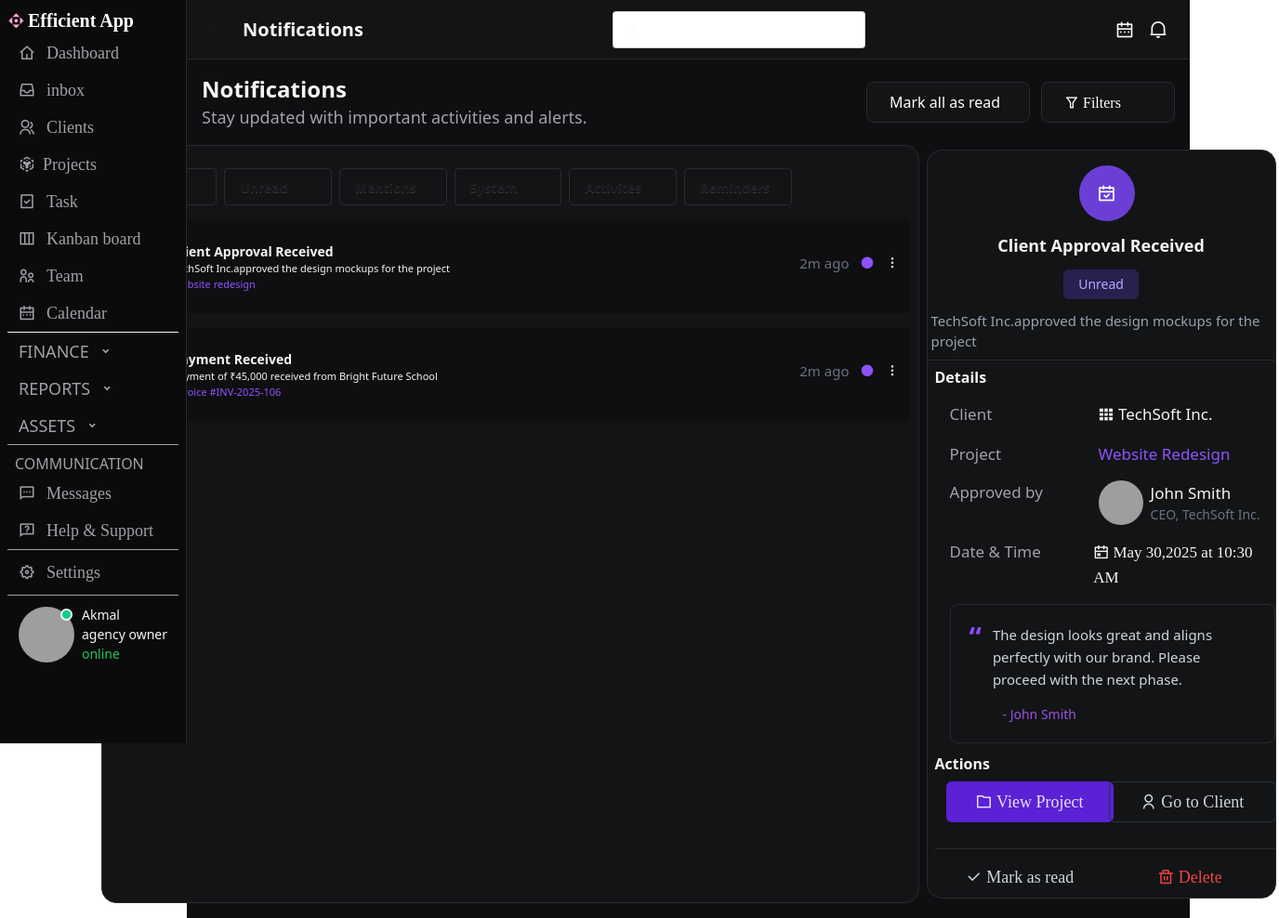
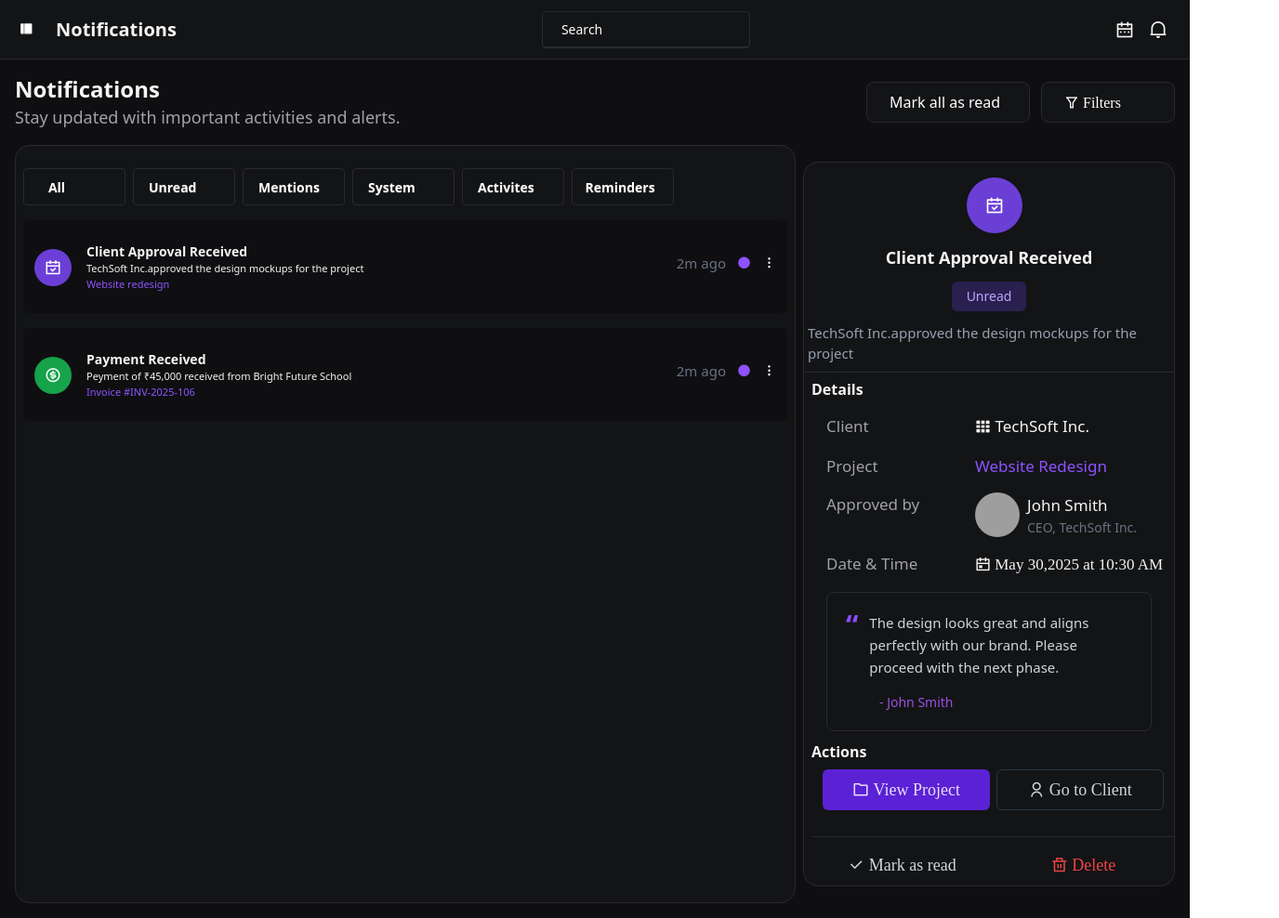
Before and after one commit to Akmalfaiz22/CRM, a website: page notification.html in a window 1280 px wide. Shown: the whole page at 93% size, 1376 px wide, since content can reach past the window. Drawn offline with nearby package versions, Linux system fonts and the light colour scheme; grey boxes are pictures that could not be loaded.

Commit message:
style: enhance sidebar and navbar UI for improved accessibility and responsiveness

```diff
--- a/notification.html
+++ b/notification.html
@@ -17,35 +17,35 @@
     <!-- Navbar -->
     <nav class="navbar w-full bg-[#131416] border-b border-[#2A2A2E] text-[#F5F5F5] flex items-center justify-between">
      <div class="flex items-center justify-start">
-      <label for="my-drawer-4" aria-label="open sidebar" class="btn btn-square btn-ghost">
-        <!-- Sidebar toggle icon -->
-        <svg xmlns="http://www.w3.org/2000/svg"  viewBox="0 0 24 24" stroke-linejoin="round" stroke-linecap="round" stroke-width="2" fill="none" stroke="currentColor" class="my-1.5 inline-block size-4"><path d="M4 4m0 2a2 2 0 0 1 2 -2h12a2 2 0 0 1 2 2v12a2 2 0 0 1 -2 2h-12a2 2 0 0 1 -2 -2z"></path><path d="M9 4v16"></path><path d="M14 10l2 2l-2 2"></path></svg>
-      </label>
+       <!-- Sidebar toggle icon -->
+         <label for="my-drawer-4" aria-label="open sidebar" class="btn btn-square btn-ghost text-white">
+           <i class="ri-layout-left-fill text-white" id="showSidebar"></i>
+         </label>
       <div class="md:pl-2 pl-1">
         <h1 class="md:text-xl text-lg pl-1 font-bold">Notifications</h1>
       </div>
       </div>
       <div class="">
-        <label class="input">
-           <svg class="h-[1em] opacity-50" xmlns="http://www.w3.org/2000/svg" viewBox="0 0 24 24">
+        <label class="input bg-[#131416] border-[#2A2A2E] border md:w-56 w-28  h-8 md:h-10">
+           <svg class="h-[1em] opacity-100 text-white" xmlns="http://www.w3.org/2000/svg" viewBox="0 0 24 24">
            <g
                 stroke-linejoin="round"
                 stroke-linecap="round"
                 stroke-width="2.5"
                 fill="none"
-                stroke="currentColor"
+                stroke="white"
               >
                 <circle cx="11" cy="11" r="8"></circle>
                 <path d="m21 21-4.3-4.3"></path>
               </g>
             </svg>
-            <input type="search" class="md:w-56 w-28" required placeholder="Search" />
+            <input type="search" class="md:w-56 w-28 text-white " required placeholder="Search" />
           </label>
       </div>
       <div class="flex items-center justify-center">
         <h2 class="pr-4">
             <div class="tooltip tooltip-bottom" data-tip="Calendar">
-             <i class="ri-calendar-2-line md:text-xl text-lg cursor-pointer"></i>
+             <i class="ri-calendar-2-line md:text-xl text-lg cursor-pointer" id="calendarNav"></i>
             </div>
          </h2>
         <h2 class="pr-4">
@@ -80,17 +80,17 @@
            </div>
          </div>
 
-        <div class="xl:flex items-center xl:justify-center xl:gap-2">
+        <div class="xl:grid items-center xl:grid-cols-[minmax(0,1.4fr)_minmax(0,400px)] md:gap-2">
          <!--user message -->
-          <div class="xl:w-[880px] w-full bg-[#131416] border-[#2A2A2E] border xl:min-h-[102vh] md:h-auto min-h-[50vh] h-auto pl-4 md:pl-0 mt-4 rounded-2xl md:px-4 xl:px-0">
+          <div class="w-full bg-[#131416] border-[#2A2A2E] border xl:min-h-[102vh] md:h-auto min-h-[50vh] h-auto pl-4 md:pl-0 mt-4 rounded-2xl md:px-4 xl:px-0">
              <div class="mt-2 overflow-x-auto scrollbar-hide xl:flex">
                 <div class="md:grid md:grid-cols-7 md:gap-2 md:mx-2 md:ml-2 md:mr-3 flex items-center  gap-3 mt-4 w-max">
-                 <button class="btn btn-outline btn-md border-[#2A2A2E] hover:bg-[#3B82F666]">All <span class="rounded-full hover:bg-[#3B82F666] bg-[#2f2f31] w-8"></span></button>
-                 <button class="btn btn-outline btn-md border-[#2A2A2E] hover:bg-[#3B82F666]">Unread <span class="rounded-full hover:bg-[#3B82F666] bg-[#2f2f31] w-8"></span></button>
-                 <button class="btn btn-outline btn-md border-[#2A2A2E] hover:bg-[#3B82F666]">Mentions <span class="rounded-full hover:bg-[#3B82F666] bg-[#2f2f31] w-8"></span></button>
-                  <button class="btn btn-outline btn-md border-[#2A2A2E] hover:bg-[#3B82F666]">System <span class="rounded-full hover:bg-[#3B82F666] bg-[#2f2f31] w-8"></span></button>
-                  <button class="btn btn-outline btn-md border-[#2A2A2E] hover:bg-[#3B82F666]">Activites <span class="rounded-full hover:bg-[#3B82F666] bg-[#2f2f31] w-8"></span></button>
-                  <button class="btn btn-outline btn-md border-[#2A2A2E] hover:bg-[#3B82F666]">Reminders <span class="rounded-full hover:bg-[#3B82F666] bg-[#2f2f31] w-8"></span></button>
+                 <button class="btn btn-outline btn-md shadow-none border border-[#2A2A2E] bg-[#131416] text-white hover:bg-[#3B82F666]">All <span class="rounded-full hover:bg-[#3B82F666] bg-[#2f2f31] w-8"></span></button>
+                 <button class="btn btn-outline btn-md shadow-none border border-[#2A2A2E] bg-[#131416] text-white hover:bg-[#3B82F666]">Unread <span class="rounded-full hover:bg-[#3B82F666] bg-[#2f2f31] w-8"></span></button>
+                 <button class="btn btn-outline btn-md shadow-none border border-[#2A2A2E] bg-[#131416] text-white hover:bg-[#3B82F666]">Mentions <span class="rounded-full hover:bg-[#3B82F666] bg-[#2f2f31] w-8"></span></button>
+                  <button class="btn btn-outline btn-md shadow-none border border-[#2A2A2E] bg-[#131416] text-white hover:bg-[#3B82F666]">System <span class="rounded-full hover:bg-[#3B82F666] bg-[#2f2f31] w-8"></span></button>
+                  <button class="btn btn-outline btn-md shadow-none border border-[#2A2A2E] bg-[#131416] text-white hover:bg-[#3B82F666]">Activites <span class="rounded-full hover:bg-[#3B82F666] bg-[#2f2f31] w-8"></span></button>
+                  <button class="btn btn-outline btn-md shadow-none border border-[#2A2A2E] bg-[#131416] text-white hover:bg-[#3B82F666]">Reminders <span class="rounded-full hover:bg-[#3B82F666] bg-[#2f2f31] w-8"></span></button>
                </div>
 
               </div>
@@ -136,7 +136,7 @@
             </ul>
           </div>
            <!-- user detail -->
-            <div class="mt-4 bg-[#131416] border-[#2A2A2E] border rounded-2xl xl:min-h-[90vh] md:h-auto min-h-[50vh]  xl:w-[400px] md:w-full w-full mt-1">
+            <div class="mt-4 bg-[#131416] border-[#2A2A2E] border rounded-2xl xl:min-h-[90vh] md:h-auto min-h-[50vh] md:w-full w-full mt-1">
                <div class="w-full mt-4 flex items-center justify-center flex-col gap-3">
 
                   <div class=" w-15 h-15 xl:w-15 md:w-20 md:h-20 xl:h-15 xl:ml-3 xl:mt-0 ml-2  md:ml-4  rounded-full bg-[#6B3FD6] flex items-center justify-center">
@@ -189,7 +189,7 @@
                      </div>
                 </div>
 
-                <div class="bg-[#131416] border-[#2A2A2E] border rounded-lg p-5 w-[350px] xl:w-[350px] md:w-[740px] ml-6 mt-4">
+                <div class="bg-[#131416] border-[#2A2A2E] border rounded-lg p-5 w-[300px] xl:w-[350px] md:w-[740px] ml-6 mt-4">
                   <div class="flex gap-3">
                     <span class="text-[#8B4DFF] text-3xl leading-none font-bold">“</span>
                     <p class="text-[#D1D5DB] text-[15px] leading-6">
@@ -240,108 +240,109 @@
   </div>
 
   <!-- sidebar -->
-  <div class="drawer-side is-drawer-close:overflow-visible " id="sidebar">
+  <div class="drawer-side is-drawer-close:overflow-visible" id="sidebar">
     <label for="my-drawer-4" aria-label="close sidebar" class="drawer-overlay"></label>
-    <div class="flex min-h-full flex-col items-start bg-[#0B0B0B] border-r border-[#2A2A2E] text-[#F5F5F5] is-drawer-close:w-auto is-drawer-open:w-auto">
+    <div class="flex min-h-full flex-col items-start bg-[#0B0B0B] border-r border-[#2A2A2E] text-[#F5F5F5] is-drawer-close:hidden is-drawer-open:w-auto">
       <!-- Sidebar content here -->
       <ul class="menu w-full grow">
         <!-- List item -->
-          <h2 class="md:font-bold md:text-xl md:pt-0" ><i class="ri-drag-move-fill text-pink-300 pb-1 text-lg"><span class="md:font-bold md:text-xl text-white pl-1 text-lg">Efficient App</span></i></h2>
+          <h2 class="md:font-bold md:text-xl md:pt-0" ><i class="ri-drag-move-fill text-pink-300 pb-1 text-lg"><span class="md:font-bold md:text-xl text-white pl-1 text-lg font-inter">Efficient App</span></i></h2>
          </li>
 
          <li id="indexSide">
-           <i class="ri-home-4-line md:text-lg text-[#A1A1AA]"><span class=" md:text-lg pl-1 text-[#A1A1AA]">Dashboard</span></i>
+           <i class="ri-home-4-line md:text-lg text-[#A1A1AA]"><span class=" md:text-lg pl-1 text-[#A1A1AA] font-inter">Dashboard</span></i>
          </li>
         <li id="inboxSide">
-           <i class="ri-inbox-2-line md:text-lg text-[#A1A1AA]"><span class=" md:text-lg pl-1 text-[#A1A1AA]">inbox</span></i>
+           <i class="ri-inbox-2-line md:text-lg text-[#A1A1AA]"><span class=" md:text-lg pl-1 text-[#A1A1AA] font-inter">inbox</span></i>
          </li>
          <li id="clientSide">
-           <i class="ri-group-line md:text-lg text-[#A1A1AA]"><span class="md:text-lg pl-1 text-[#A1A1AA]">Clients</span></i>
+           <i class="ri-group-line md:text-lg text-[#A1A1AA]"><span class="md:text-lg pl-1 text-[#A1A1AA] font-inter">Clients</span></i>
          </li>
          <li id="projectSide">
-           <i class="ri-bnb-line md:text-lg text-[#A1A1AA]"><span class="md:text-lg text-[#A1A1AA]">Projects</span></i>
+           <i class="ri-bnb-line md:text-lg text-[#A1A1AA]"><span class="md:text-lg text-[#A1A1AA] font-inter">Projects</span></i>
          </li>
          <li id="taskSide">
-           <i class="ri-task-line md:text-lg text-[#A1A1AA]"><span class="md:text-lg pl-1 text-[#A1A1AA]">Task</span></i>
+           <i class="ri-task-line md:text-lg text-[#A1A1AA]"><span class="md:text-lg pl-1 text-[#A1A1AA] font-inter">Task</span></i>
          </li>
          <li id="kanbanSide">
-           <i class="ri-kanban-view-2 md:text-lg text-[#A1A1AA]"><span class="md:text-lg pl-1 text-[#A1A1AA]">Kanban board</span></i>
+           <i class="ri-kanban-view-2 md:text-lg text-[#A1A1AA]"><span class="md:text-lg pl-1 text-[#A1A1AA] font-inter">Kanban board</span></i>
          </li>
-         <li id="teamSide" >
-           <i class="ri-parent-line md:text-lg text-[#A1A1AA]"><span class="md:text-lg pl-1 text-[#A1A1AA]">Team</span></i>
+         <li id="teamSide">
+           <i class="ri-parent-line md:text-lg text-[#A1A1AA]"><span class="md:text-lg pl-1 text-[#A1A1AA] font-inter">Team</span></i>
          </li>
          <li id="calenderSide">
-           <i class="ri-calendar-2-line md:text-lg text-[#A1A1AA]"><span class="md:text-lg pl-1 text-[#A1A1AA]">Calendar</span></i>
+           <i class="ri-calendar-2-line md:text-lg text-[#A1A1AA]"><span class="md:text-lg pl-1 text-[#A1A1AA] font-inter">Calendar</span></i>
          </li>
          <hr>
 
          <!-- finance -->
         <li>
-          <div class="md:text-lg text-[#A1A1AA]" onclick="document.getElementById('workplace').classList.toggle('hidden')">
-            FINANCE <i class="ri-arrow-drop-down-line md:text-xl text-[#A1A1AA]"></i>
+          <div class="md:text-lg text-[#A1A1AA] font-inter" onclick="document.getElementById('workplace').classList.toggle('hidden')">
+            FINANCE
           </div>
           <ul class="hidden" id="workplace">
             <li class="md:text-lg text-[#A1A1AA]" id="paymentSide">
-              <i class="ri-wallet-line"><span class="md:text-lg">Payments</span></i>
+              <i class="ri-wallet-line"><span class="md:text-lg font-inter">Payments</span></i>
             </li>
             <li class="md:text-lg text-[#A1A1AA]" id="invoiceSide">
-              <i class="ri-receipt-line"><span class="md:text-lg">Invoices</span></i>
+              <i class="ri-receipt-line"><span class="md:text-lg font-inter">Invoices</span></i>
             </li>
             <li class="md:text-lg text-[#A1A1AA]" id="expensesSide">
-              <i class="ri-wallet-line"><span class="md:text-lg">Expenses</span></i>
+              <i class="ri-wallet-line"><span class="md:text-lg font-inter">Expenses</span></i>
             </li>
           </ul>
         </li>
 
         <!-- reports -->
          <li>
-          <div class="md:text-lg text-[#A1A1AA]" onclick="document.getElementById('reports').classList.toggle('hidden')">
-            REPORTS <i class="ri-arrow-drop-down-line md:text-xl text-[#A1A1AA]"></i>
+          <div class="md:text-lg text-[#A1A1AA] font-inter" onclick="document.getElementById('reports').classList.toggle('hidden')">
+            REPORTS
           </div>
           <ul class="hidden" id="reports">
-            <li class="md:text-lg text-[#A1A1AA]" id="analyticsSide">
-              <i class="ri-bar-chart-fill"><span class="md:text-lg">Analytics</span></i>
+            <li class="md:text-lg text-[#A1A1AA]"  id="analyticsSide">
+              <i class="ri-bar-chart-fill"><span class="md:text-lg font-inter">Analytics</span></i>
             </li>
             <li class="md:text-lg text-[#A1A1AA]" id="revenueSide">
-              <i class="ri-line-chart-fill"><span class="md:text-lg">Revenue</span></i>
+              <i class="ri-line-chart-fill"><span class="md:text-lg font-inter">Revenue</span></i>
             </li>
             <li class="md:text-lg text-[#A1A1AA]" id="performanceSide">
-              <i class="ri-pie-chart-line"><span class="md:text-lg">Performance</span></i>
+              <i class="ri-pie-chart-line"><span class="md:text-lg font-inter">Performance</span></i>
             </li>
           </ul>
         </li>
 
         <!-- assets -->
          <li>
-          <div class="md:text-lg text-[#A1A1AA]" onclick="document.getElementById('assets').classList.toggle('hidden')">
-            ASSETS <i class="ri-arrow-drop-down-line md:text-xl text-[#A1A1AA]"></i>
+          <div class="md:text-lg text-[#A1A1AA] font-inter" onclick="document.getElementById('assets').classList.toggle('hidden')">
+            ASSETS
           </div>
           <ul class="hidden" id="assets">
             <li class="md:text-lg text-[#A1A1AA]" id="documentSide">
-              <i class="ri-file-text-line"><span class="md:text-lg">Documents</span></i>
+              <i class="ri-file-text-line"><span class="md:text-lg font-inter">Documents</span></i>
             </li>
             <li class="md:text-lg text-[#A1A1AA]" id="mediaSide">
-              <i class="ri-image-line"><span class="md:text-lg">Media</span></i>
+              <i class="ri-image-line"><span class="md:text-lg font-inter">Media</span></i>
             </li>
             <li class="md:text-lg text-[#A1A1AA]" id="filesSide">
-              <i class="ri-folder-open-line"><span class="md:text-lg">Files</span></i>
+              <i class="ri-folder-open-line"><span class="md:text-lg font-inter">Files</span></i>
             </li>
           </ul>
         </li>
         <hr class="text-[#A1A1AA]">
-        <li class="text-[#A1A1AA] pl-2 pt-2 md:text-[16px]">COMMUNICATION</li>
+        <li class="text-[#A1A1AA] pl-2 pt-2 md:text-[16px] font-inter" id="">COMMUNICATION</li>
         <li id="messageSide">
-           <i class="ri-message-2-line md:text-lg text-[#A1A1AA]"><span class="md:text-lg pl-1 text-[#A1A1AA]">Messages</span></i>
+           <i class="ri-message-2-line md:text-lg text-[#A1A1AA]"><span class="md:text-lg pl-1 text-[#A1A1AA] font-inter">Messages</span></i>
          </li>
          <li id="helpSide">
-           <i class="ri-questionnaire-line md:text-lg text-[#A1A1AA]"><span class="md:text-lg pl-1 text-[#A1A1AA]">Help & Support</span></i>
+           <i class="ri-questionnaire-line md:text-lg text-[#A1A1AA]"><span class="md:text-lg pl-1 text-[#A1A1AA] font-inter">Help & Support</span></i>
          </li>
         <hr class="text-[#A1A1AA]">
         <li class="mt-1 mb-1" id="settingSide">
-           <i class="ri-settings-5-line md:text-lg text-[#A1A1AA]"><span class="md:text-lg pl-1 text-[#A1A1AA]">Settings</span></i>
+           <i class="ri-settings-5-line md:text-lg text-[#A1A1AA]"><span class="md:text-lg pl-1 text-[#A1A1AA] font-inter">Settings</span></i>
         </li>
-        <hr class="text-[#A1A1AA]">
-        <li class="pt-1">
+
+        <li class="pt-1 mt-auto font-inter">
+          <hr class="text-[#A1A1AA]">
           <div class="flex justify-center items-center gap-2">
              <div class="avatar avatar-online">
                  <div class="w-15 rounded-full">
```
Also changed, not shown: setting.html (+47 -46 lines), style.css.
